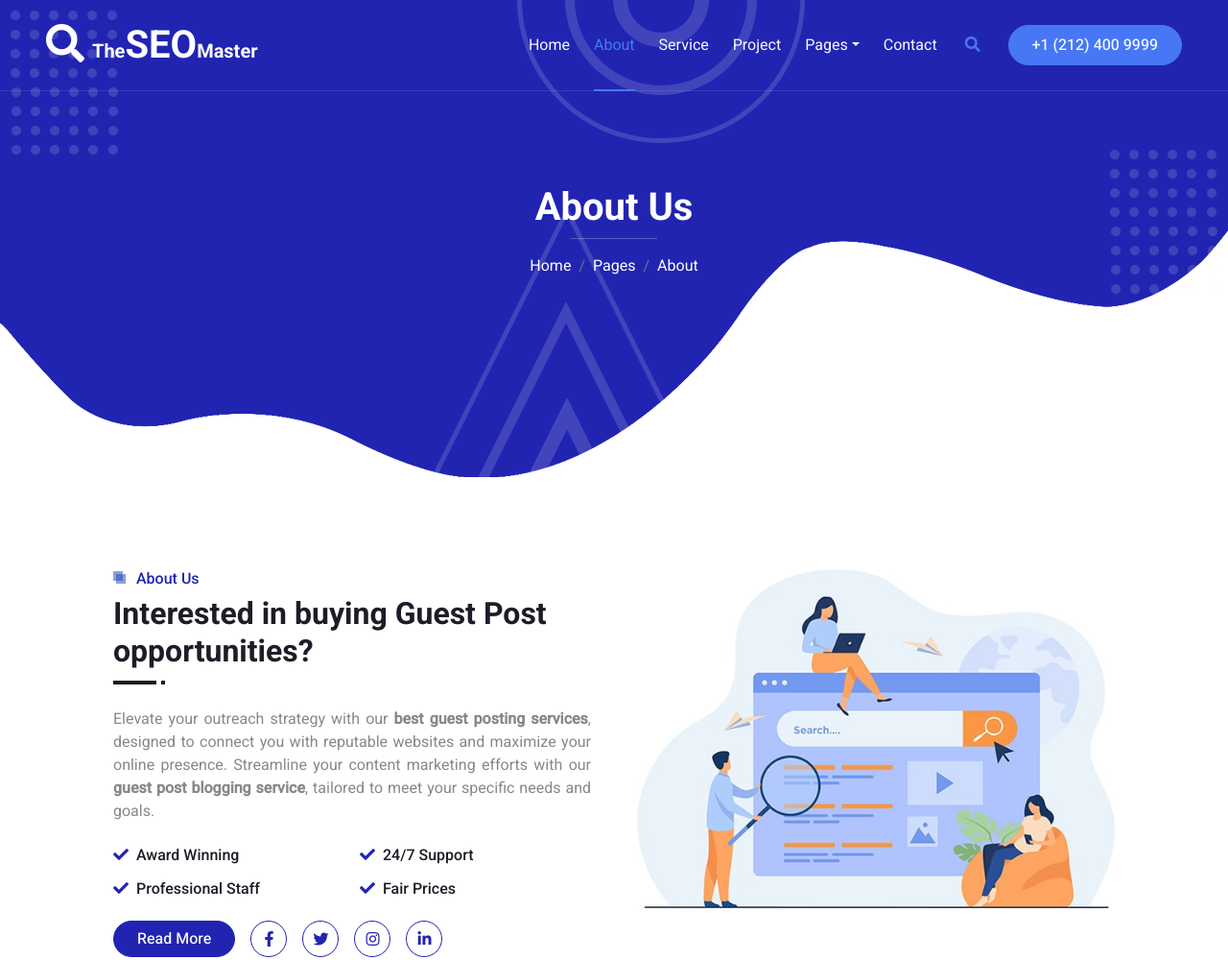
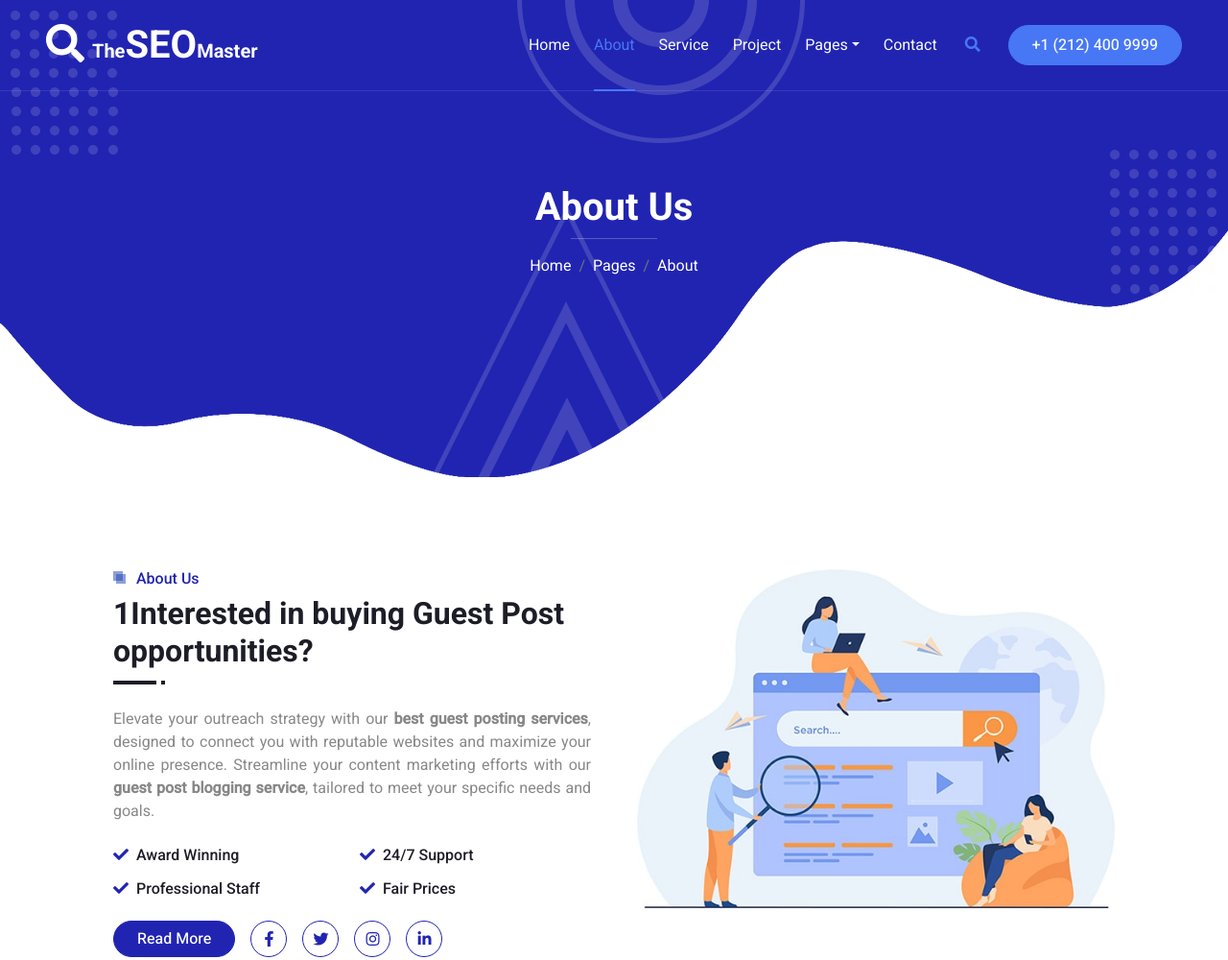
Before and after one commit to waqasbitsclan1/seo.github.io, a plain HTML site: page about.html in a window 1280 px wide. Shown: the top 1000 px of the page at 96% size. Drawn offline with nearby package versions, Linux system fonts and the light colour scheme.

Commit message:
Update about.html

```diff
--- a/about.html
+++ b/about.html
@@ -123,7 +123,7 @@
                     <div class="col-lg-6 wow fadeInUp" data-wow-delay="0.1s">
                         <div class="section-title position-relative mb-4 pb-2">
                             <h6 class="position-relative text-primary ps-4">About Us</h6>
-                            <h2 class="mt-2">Interested in buying Guest Post opportunities? </h2>
+                            <h2 class="mt-2">1Interested in buying Guest Post opportunities? </h2>
                         </div>
 <p class="mb-4" style="text-align: justify;">Elevate your outreach strategy with our <b>best guest posting services</b>, designed to connect you with reputable websites and maximize your online presence.
 Streamline your content marketing efforts with our <b>guest post blogging service</b>, tailored to meet your specific needs and goals.
```
